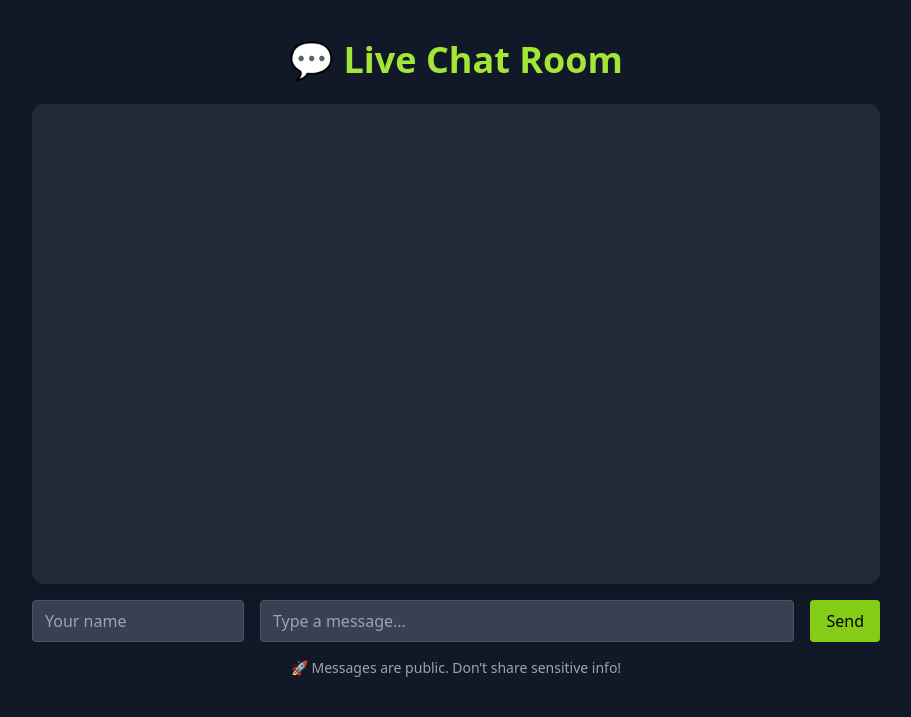
After one commit to LOCOtac/cyber-scavenger-hunt, a Flask app: page /chat-room in a window 1280 px wide. The commit adds this page. Shown: the top 717 px of the page, without its empty margins (184-1095 px from the left). Run offline with Flask 3, Linux system fonts and the light colour scheme; data that the repository does not hold is empty; some libraries are stand-ins or nearby versions.

```diff
--- a/app.py
+++ b/app.py
@@ -17,6 +17,8 @@ from flask import g
 from db import get_connection
 from flask import flash
 from datetime import datetime
+from flask_socketio import SocketIO, emit
+
 
 # Store request timestamps per session
 RATE_LIMITS = {}
@@ -36,6 +38,8 @@ def initialize():
 
 
 app = Flask(__name__)
+socketio = SocketIO(app)
+
 app.secret_key = "cyberhunt-secret"
 load_dotenv()
 client = OpenAI(api_key=os.getenv("OPENAI_API_KEY"))
@@ -78,7 +82,7 @@ VALID_FLAGS = {
     "FLAG-CARTVERIFYBYPASS": 35,
     "FLAG-EXTREMERACE": 35,
     "FLAG-AICHATHISTORY999": 30,
-    "FLAG-AIINCEPTION": 50,
+
 
 }
 
@@ -1090,12 +1094,35 @@ def ai_log_login():
 
 
 
+@app.route("/chat-room")
+def chat_room():
+    conn = get_connection()
+    messages = []
+    with conn.cursor() as c:
+        c.execute("SELECT username, message FROM chat_messages ORDER BY timestamp ASC LIMIT 100")
+        messages = c.fetchall()
 
+    return render_template("chat_room.html", history=messages)
 
+@socketio.on('message')
+def handle_message(data):
+    emit('message', data, broadcast=True)
+
+    # Save to DB
+    try:
+        conn = get_connection()
+        with conn.cursor() as c:
+            c.execute(
+                "INSERT INTO chat_messages (username, message, timestamp) VALUES (%s, %s, NOW())",
+                (data["username"], data["message"])
+            )
+            conn.commit()
+    except Exception as e:
+        print(f"DB Insert Error: {e}")
 
 
 if __name__ == "__main__":
     port = int(os.environ.get("PORT", 5000))
-    print("✅ Flask app is starting...")
+    print("✅ Flask app with SocketIO is starting...")
 
-    app.run(host="0.0.0.0", port=port)
+    socketio.run(app, host="0.0.0.0", port=port)
--- a/db.py
+++ b/db.py
@@ -126,3 +126,37 @@ def get_leaderboard():
             }
             for row in rows
         ]
+
+
+
+def create_chat_table():
+    with get_connection() as conn:
+        with conn.cursor() as c:
+            c.execute("""
+                CREATE TABLE IF NOT EXISTS chat_messages (
+                    id SERIAL PRIMARY KEY,
+                    username TEXT NOT NULL,
+                    message TEXT NOT NULL,
+                    timestamp TIMESTAMP DEFAULT CURRENT_TIMESTAMP
+                );
+            """)
+            conn.commit()
+
+
+def save_chat_message(username, message):
+    with get_connection() as conn:
+        with conn.cursor() as c:
+            c.execute(
+                "INSERT INTO chat_messages (username, message) VALUES (%s, %s);",
+                (username, message)
+            )
+
+
+def get_chat_history(limit=50):
+    with get_connection() as conn:
+        with conn.cursor() as c:
+            c.execute(
+                "SELECT username, message, timestamp FROM chat_messages ORDER BY timestamp DESC LIMIT %s;",
+                (limit,)
+            )
+            return c.fetchall()
--- a/requirements.txt
+++ b/requirements.txt
@@ -148,3 +148,5 @@ flask
 psycopg2-binary
 
 gunicorn
+
+flask-socketio>=5.0.0
--- /dev/null
+++ b/templates/chat_room.html
@@ -0,0 +1,51 @@
+<!-- templates/chat_room.html -->
+<!DOCTYPE html>
+<html lang="en" class="dark">
+<head>
+  <meta charset="UTF-8">
+  <title>💬 BrokenCTF — Chat Room</title>
+  <script src="https://cdn.tailwindcss.com"></script>
+  <script src="https://cdn.socket.io/4.5.4/socket.io.min.js"></script>
+</head>
+<body class="bg-gray-900 text-white font-sans">
+  <div class="max-w-4xl mx-auto py-10 px-6">
+    <h1 class="text-4xl font-bold mb-6 text-center text-lime-400">💬 Live Chat Room</h1>
+
+    <div class="bg-gray-800 rounded-xl shadow-lg p-6 h-[60vh] overflow-y-scroll" id="chat-box">
+      <!-- Messages will appear here -->
+    </div>
+
+    <form id="chat-form" class="mt-4 flex gap-4">
+      <input id="username" type="text" placeholder="Your name" required class="w-1/4 px-3 py-2 bg-gray-700 rounded text-white border border-gray-600 focus:outline-none focus:ring">
+      <input id="message" type="text" placeholder="Type a message..." required class="flex-1 px-3 py-2 bg-gray-700 rounded text-white border border-gray-600 focus:outline-none focus:ring">
+      <button type="submit" class="bg-lime-500 hover:bg-lime-600 text-black px-4 py-2 rounded">Send</button>
+    </form>
+
+    <p class="text-sm text-gray-400 mt-4 text-center">🚀 Messages are public. Don’t share sensitive info!</p>
+  </div>
+
+  <script>
+    const socket = io();
+    const form = document.getElementById("chat-form");
+    const chatBox = document.getElementById("chat-box");
+
+    form.addEventListener("submit", function(e) {
+      e.preventDefault();
+      const username = document.getElementById("username").value.trim();
+      const message = document.getElementById("message").value.trim();
+      if (username && message) {
+        socket.emit("message", { username, message });
+        document.getElementById("message").value = "";
+      }
+    });
+
+    socket.on("message", function(data) {
+      const div = document.createElement("div");
+      div.classList.add("mb-2", "p-2", "bg-gray-700", "rounded");
+      div.innerHTML = `<strong class="text-lime-300">${data.username}:</strong> ${data.message}`;
+      chatBox.appendChild(div);
+      chatBox.scrollTop = chatBox.scrollHeight;
+    });
+  </script>
+</body>
+</html>
```
Also changed, not shown: templates/storefront.html (+29 -1 lines).
